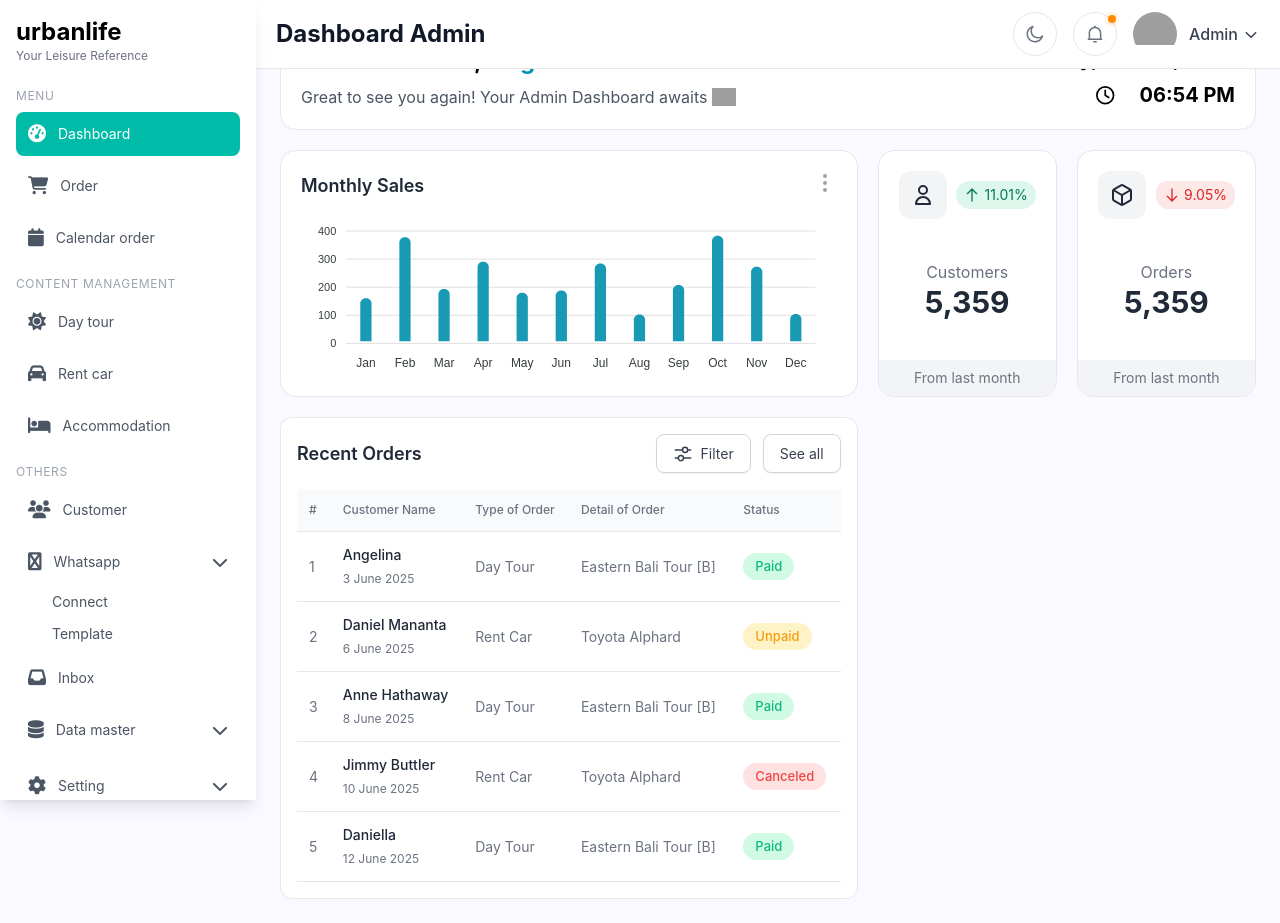
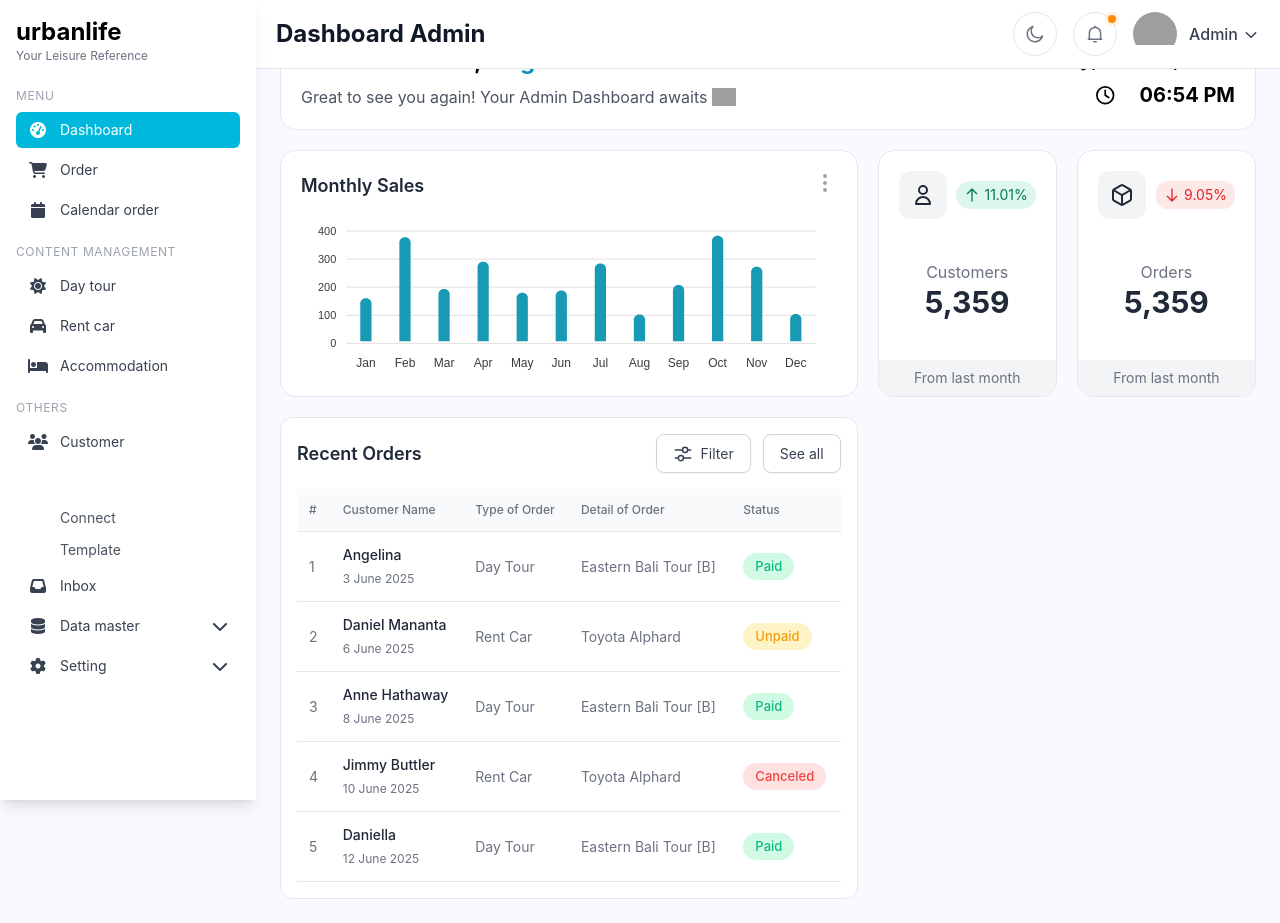
Before and after one commit to myreds12/urbanlife-frontend, a React (Vite) app in the folder urbanlife-frontend/: page /admin/dashboard in a window 1280 px wide. Both pictures are taken after a click on the button "Whatsapp". Built offline with nearby package versions, Linux system fonts and the light colour scheme; grey boxes are pictures that could not be loaded.

Commit message:
SideBar3.0
Extract sidebar item logic into separate reusable components (SidebarItem and SidebarExpandableItem) to improve maintainability and reduce code duplication. Remove unused Dropdown components that were replaced by the new implementation.

```diff
--- /dev/null
+++ b/urbanlife-frontend/src/components/AdminDashboard/SideBar/SidebarExpandableItem.tsx
@@ -0,0 +1,48 @@
+import { useLocation, Link } from "react-router-dom";
+import { useState } from "react";
+
+const SidebarExpandableItem = ({ item }: { item: any }) => {
+  const location = useLocation();
+  const [open, setOpen] = useState(false);
+
+  const isActive = (path: string) => location.pathname === path;
+  const isAnyChildActive = item.subItems.some((child: any) => isActive(child.path));
+  const toggle = () => setOpen((prev) => !prev);
+
+  return (
+    <li>
+      <button
+        onClick={toggle}
+        className={`flex items-center w-full px-3 py-2 rounded-md transition-colors group ${
+          open || isAnyChildActive ? "bg-cyan-500 text-white" : "text-gray-700 hover:bg-gray-100"
+        }`}
+      >
+        <i className={`fas ${item.icon} mr-3 w-5 text-center`}></i>
+        <span className="text-sm">{item.name}</span>
+        <i
+          className={`fas fa-chevron-down ml-auto transition-transform ${
+            open ? "rotate-180" : ""
+          }`}
+        ></i>
+      </button>
+      <ul className={`mt-1 pl-8 space-y-1 ${open ? "block" : "hidden"}`}>
+        {item.subItems.map((subItem: any) => (
+          <li key={subItem.name}>
+            <Link
+              to={subItem.path}
+              className={`block text-sm rounded-md px-3 py-1 transition-colors ${
+                isActive(subItem.path)
+                  ? "bg-cyan-500 text-white"
+                  : "text-gray-600 hover:bg-gray-100"
+              }`}
+            >
+              {subItem.name}
+            </Link>
+          </li>
+        ))}
+      </ul>
+    </li>
+  );
+};
+
+export default SidebarExpandableItem;
--- /dev/null
+++ b/urbanlife-frontend/src/components/AdminDashboard/SideBar/SidebarItem.tsx
@@ -0,0 +1,22 @@
+import { Link, useLocation } from "react-router-dom";
+
+const SidebarItem = ({ item }: { item: { icon: string; name: string; path: string } }) => {
+  const location = useLocation();
+  const isActive = location.pathname === item.path;
+
+  return (
+    <li>
+      <Link
+        to={item.path}
+        className={`flex items-center px-3 py-2 rounded-md transition-colors group ${
+          isActive ? "bg-cyan-500 text-white" : "text-gray-700 hover:bg-gray-100"
+        }`}
+      >
+        <i className={`fas ${item.icon} mr-3 w-5 text-center`}></i>
+        <span className="text-sm">{item.name}</span>
+      </Link>
+    </li>
+  );
+};
+
+export default SidebarItem;
--- a/urbanlife-frontend/src/components/AdminDashboard/Utils/Ui/Dropdown.tsx
+++ /dev/null
@@ -1,38 +0,0 @@
-import { useEffect, useRef } from "react";
-
-interface DropdownProps {
-  isOpen: boolean;
-  onClose: () => void;
-  children: React.ReactNode;
-  className?: string;
-}
-
-export const Dropdown: React.FC<DropdownProps> = ({ isOpen, onClose, children, className = "" }) => {
-  const dropdownRef = useRef<HTMLDivElement>(null);
-
-  useEffect(() => {
-    const handleClickOutside = (event: MouseEvent) => {
-      if (
-        dropdownRef.current &&
-        !dropdownRef.current.contains(event.target as Node) &&
-        !(event.target as HTMLElement).closest(".dropdown-toggle")
-      ) {
-        onClose();
-      }
-    };
-    document.addEventListener("mousedown", handleClickOutside);
-    return () => document.removeEventListener("mousedown", handleClickOutside);
-  }, [onClose]);
-
-  if (!isOpen) return null;
-
-  return (
-    <div
-      ref={dropdownRef}
-      className={`absolute z-40 right-0 mt-2 rounded-xl border border-gray-200 bg-white shadow-lg ${className}`}
-
-    >
-      {children}
-    </div>
-  );
-};
--- a/urbanlife-frontend/src/components/AdminDashboard/Utils/Ui/DropdownItem.tsx
+++ /dev/null
@@ -1,37 +0,0 @@
-import { Link } from "react-router-dom";
-
-interface DropdownItemProps {
-  tag?: "a" | "button";
-  to?: string;
-  onClick?: () => void;
-  onItemClick?: () => void;
-  baseClassName?: string;
-  className?: string;
-  children: React.ReactNode;
-}
-
-export const DropdownItem: React.FC<DropdownItemProps> = ({
-  tag = "a",
-  to,
-  onClick,
-  onItemClick,
-  baseClassName = "block w-full text-left px-4 py-2 text-sm text-gray-700 hover:bg-gray-100 hover:text-gray-900",
-  className = "",
-  children,
-}) => {
-  const handleClick = (event: React.MouseEvent) => {
-    if (tag === "button") event.preventDefault();
-    onClick?.();
-    onItemClick?.();
-  };
-
-  return tag === "a" && to ? (
-    <Link to={to} className={`${baseClassName} ${className}`.trim()} onClick={handleClick}>
-      {children}
-    </Link>
-  ) : (
-    <button onClick={handleClick} className={`${baseClassName} ${className}`.trim()}>
-      {children}
-    </button>
-  );
-};
--- a/urbanlife-frontend/src/layouts/AdminDashboard/AppSidebar.tsx
+++ b/urbanlife-frontend/src/layouts/AdminDashboard/AppSidebar.tsx
@@ -1,5 +1,6 @@
-import { useState } from "react";
-import { Link, useLocation } from "react-router-dom";
+import { useLocation } from "react-router-dom";
+import SidebarItem from "../../components/AdminDashboard/SideBar/SidebarItem";
+import SidebarExpandableItem from "../../components/AdminDashboard/SideBar/SidebarExpandableItem";
 
 const navItems = [
   { icon: "fa-tachometer-alt", name: "Dashboard", path: "/admin/dashboard" },
@@ -44,84 +45,16 @@ const othersItems = [
 
 const AppSidebar = () => {
   const location = useLocation();
-  const [openMenu, setOpenMenu] = useState<string | null>(null);
 
-  const isActive = (path: string) => location.pathname === path;
-  const toggleMenu = (name: string) => {
-    setOpenMenu((prev) => (prev === name ? null : name));
-  };
-
-  const renderMenuItems = (items: typeof navItems) => (
-    <ul className="space-y-2">
-      {items.map((item) => {
-        const isOpen = openMenu === item.name;
-        const isMainActive = isActive(item.path || "");
-        const isAnySubItemActive = item.subItems?.some((s) =>
-          isActive(s.path)
-        );
-        const isActiveStyle = isMainActive || isAnySubItemActive;
-
-        return (
-          <li key={item.name}>
-            {item.subItems ? (
-              <>
-                <button
-                  onClick={() => toggleMenu(item.name)}
-                  className={`flex items-center justify-between w-full px-3 py-2 rounded-lg transition-all ${
-                    isActiveStyle
-                      ? "bg-teal-500 text-white"
-                      : "text-gray-600 hover:bg-gray-100"
-                  }`}
-                >
-                  <div className="flex items-center">
-                    <i className={`fas ${item.icon} mr-3 text-lg`} />
-                    <span className="text-sm">{item.name}</span>
-                  </div>
-                  <i
-                    className={`fas fa-chevron-down transform transition-transform duration-300 ${
-                      isOpen ? "rotate-180" : ""
-                    }`}
-                  />
-                </button>
-                <div
-                  className={`ml-7 mt-1 overflow-hidden transition-[max-height] duration-300 ease-in-out ${
-                    isOpen ? "max-h-[500px]" : "max-h-0"
-                  }`}
-                >
-                  <ul className="space-y-1">
-                    {item.subItems.map((sub) => (
-                      <li key={sub.name}>
-                        <Link
-                          to={sub.path}
-                          className={`block px-2 py-1 rounded-md text-sm transition-all ${
-                            isActive(sub.path)
-                              ? "bg-teal-100 text-teal-700 font-medium"
-                              : "text-gray-600 hover:bg-gray-50"
-                          }`}
-                        >
-                          {sub.name}
-                        </Link>
-                      </li>
-                    ))}
-                  </ul>
-                </div>
-              </>
-            ) : (
-              <Link
-                to={item.path!}
-                className={`flex items-center px-3 py-2 rounded-lg transition-all ${
-                  isActive(item.path!)
-                    ? "bg-teal-500 text-white"
-                    : "text-gray-600 hover:bg-gray-100"
-                }`}
-              >
-                <i className={`fas ${item.icon} mr-3 text-lg`} />
-                <span className="text-sm">{item.name}</span>
-              </Link>
-            )}
-          </li>
-        );
-      })}
+  const renderMenuItems = (items: any[]) => (
+    <ul className="space-y-1">
+      {items.map((item) =>
+        item.subItems ? (
+          <SidebarExpandableItem key={item.name} item={item} />
+        ) : (
+          <SidebarItem key={item.name} item={item} />
+        )
+      )}
     </ul>
   );
 
```
